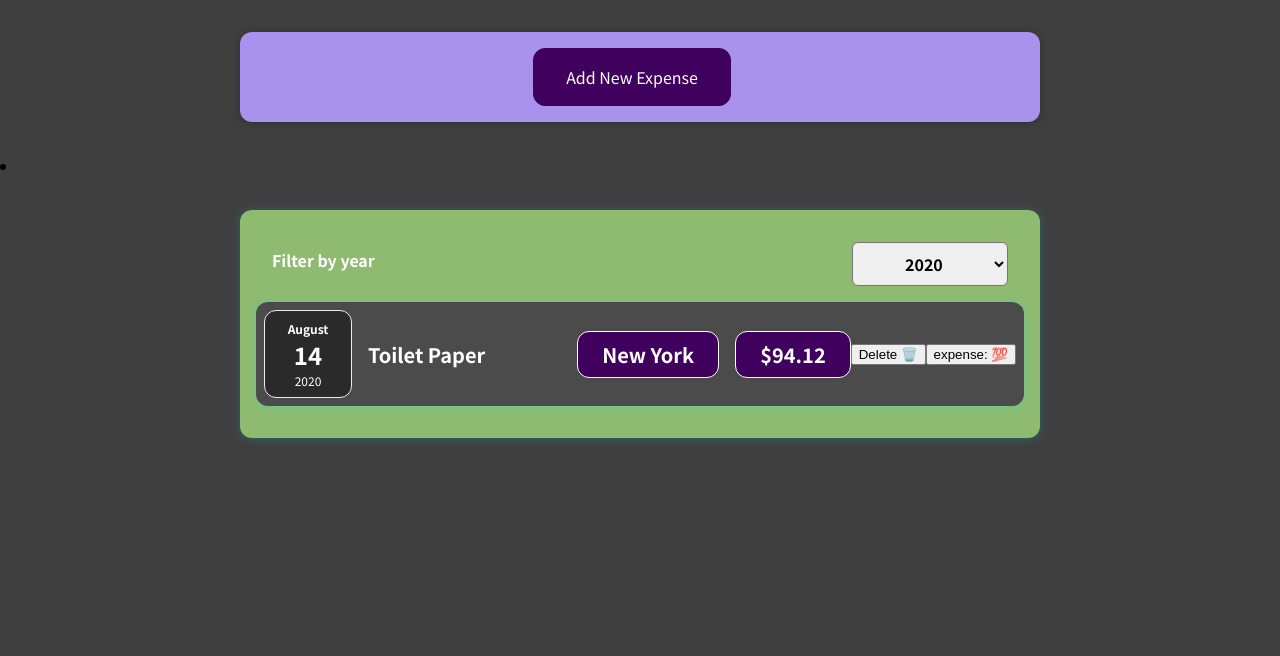
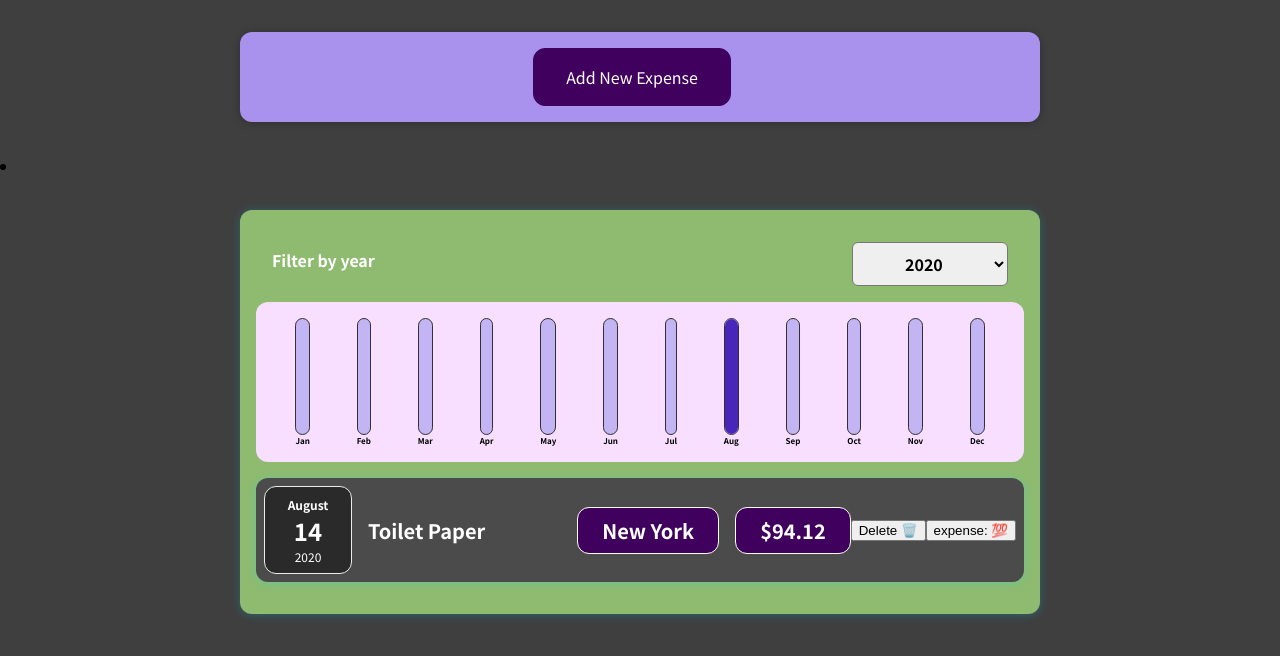
Before and after one commit to rushabhTt/react, a React (Create React App) app in the folder new-start/: page / in a window 1280 px wide. Shown: the top 656 px of the page. Built offline with nearby package versions, Linux system fonts and the light colour scheme.

Commit message:
Chart added

```diff
--- /dev/null
+++ b/new-start/src/components/Chart/Chart.css
@@ -0,0 +1,9 @@
+.chart {
+  padding: 1rem;
+  border-radius: 12px;
+  background-color: #f8dfff;
+  text-align: center;
+  display: flex;
+  justify-content: space-around;
+  height: 10rem;
+}
--- /dev/null
+++ b/new-start/src/components/Chart/Chart.js
@@ -0,0 +1,22 @@
+import ChartBar from "./ChartBar.js";
+import "./Chart.css";
+
+const Chart = (props) => {
+  const dataPointValues = props.dataPoints.map((dataPoint) => dataPoint.value);
+  const totalMaximum = Math.max(...dataPointValues);
+
+  return (
+    <div className="chart">
+      {props.dataPoints.map((dataPoint) => (
+        <ChartBar
+          key={dataPoint.label}
+          value={dataPoint.value}
+          maxValue={totalMaximum}
+          label={dataPoint.label}
+        />
+      ))}
+    </div>
+  );
+};
+
+export default Chart;
--- /dev/null
+++ b/new-start/src/components/Chart/ChartBar.css
@@ -0,0 +1,30 @@
+.chart-bar {
+  height: 100%;
+  display: flex;
+  flex-direction: column;
+  align-items: center;
+}
+
+.chart-bar__inner {
+  height: 100%;
+  width: 100%;
+  border: 1px solid #313131;
+  border-radius: 12px;
+  background-color: #c3b4f3;
+  overflow: hidden;
+  display: flex;
+  flex-direction: column;
+  justify-content: flex-end;
+}
+
+.chart-bar__fill {
+  background-color: #4826b9;
+  width: 100%;
+  transition: all 0.3s ease-out;
+}
+
+.chart-bar__label {
+  font-weight: bold;
+  font-size: 0.5rem;
+  text-align: center;
+}
--- /dev/null
+++ b/new-start/src/components/Chart/ChartBar.js
@@ -0,0 +1,23 @@
+import "./ChartBar.css";
+
+const ChartBar = (props) => {
+  let barFillHeight = "0%";
+
+  if (props.maxValue > 0) {
+    barFillHeight = Math.round((props.value / props.maxValue) * 100) + "%";
+  }
+
+  return (
+    <div className="chart-bar">
+      <div className="chart-bar__inner">
+        <div
+          className="chart-bar__fill"
+          style={{ height: barFillHeight }}
+        ></div>
+      </div>
+      <div className="chart-bar__label">{props.label}</div>
+    </div>
+  );
+};
+
+export default ChartBar;
--- a/new-start/src/components/Expenses/Expenses.js
+++ b/new-start/src/components/Expenses/Expenses.js
@@ -2,6 +2,7 @@
 import Card from "../UI/Card";
 import ExpensesFilter from "./ExpensesFilter";
 import ExpensesList from "./ExpensesList";
+import ExpensesChart from "./ExpensesChart";
 
 import "./Expenses.css";
 
@@ -24,6 +25,7 @@
           selected={filteredYear}
           onChangeFilter={filterChangeHandler}
         />
+        <ExpensesChart expenses={filteredExpenses} />
         <ExpensesList items={filteredExpenses} onDelete={props.onDelete} />
       </Card>
     </li>
--- /dev/null
+++ b/new-start/src/components/Expenses/ExpensesChart.js
@@ -0,0 +1,27 @@
+import Chart from "../Chart/Chart";
+
+const ExpenseChart = (props) => {
+  const chartDataPoints = [
+    { label: "Jan", value: 0 },
+    { label: "Feb", value: 0 },
+    { label: "Mar", value: 0 },
+    { label: "Apr", value: 0 },
+    { label: "May", value: 0 },
+    { label: "Jun", value: 0 },
+    { label: "Jul", value: 0 },
+    { label: "Aug", value: 0 },
+    { label: "Sep", value: 0 },
+    { label: "Oct", value: 0 },
+    { label: "Nov", value: 0 },
+    { label: "Dec", value: 0 },
+  ];
+
+  for (const expense of props.expenses) {
+    const expenseMonth = expense.date.getMonth(); // starting at 0 => January => 0
+    chartDataPoints[expenseMonth].value += expense.amount;
+  }
+
+  return <Chart dataPoints={chartDataPoints} />;
+};
+
+export default ExpenseChart;
--- a/new-start/src/components/NewExpense/ExpenseForm.js
+++ b/new-start/src/components/NewExpense/ExpenseForm.js
@@ -52,7 +52,7 @@
     // };
     const expenseData = {
       title: enteredTitle,
-      amount: enteredAmount,
+      amount: +enteredAmount,
       date: new Date(enteredDate),
     };
 
```
